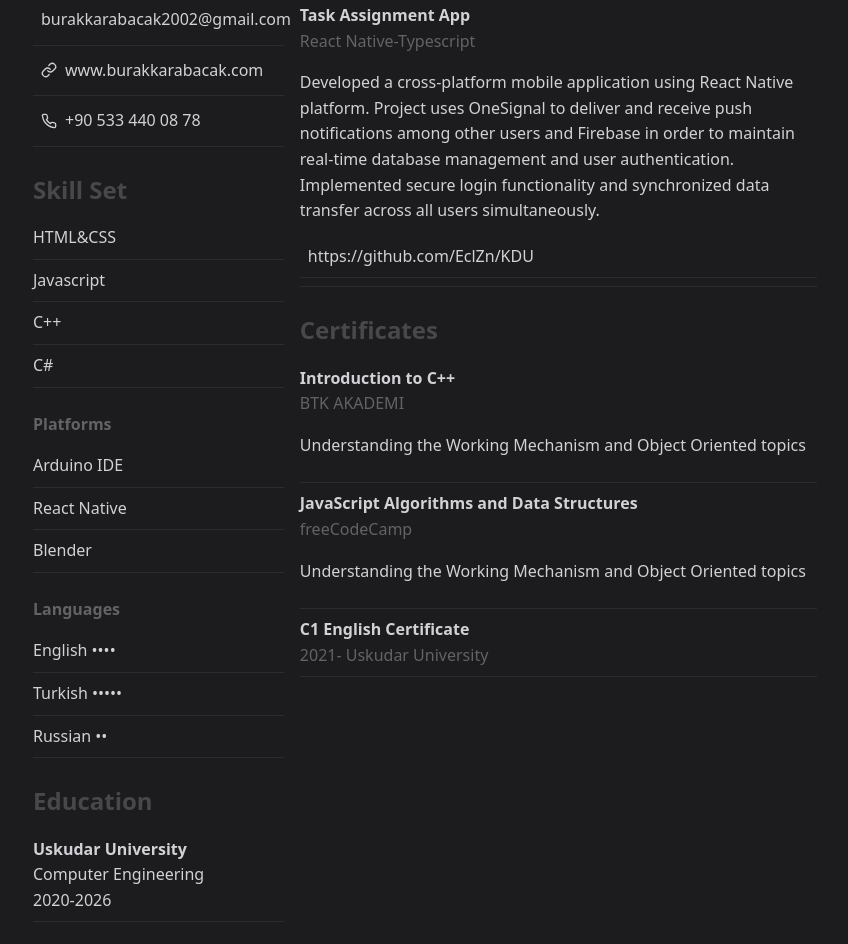
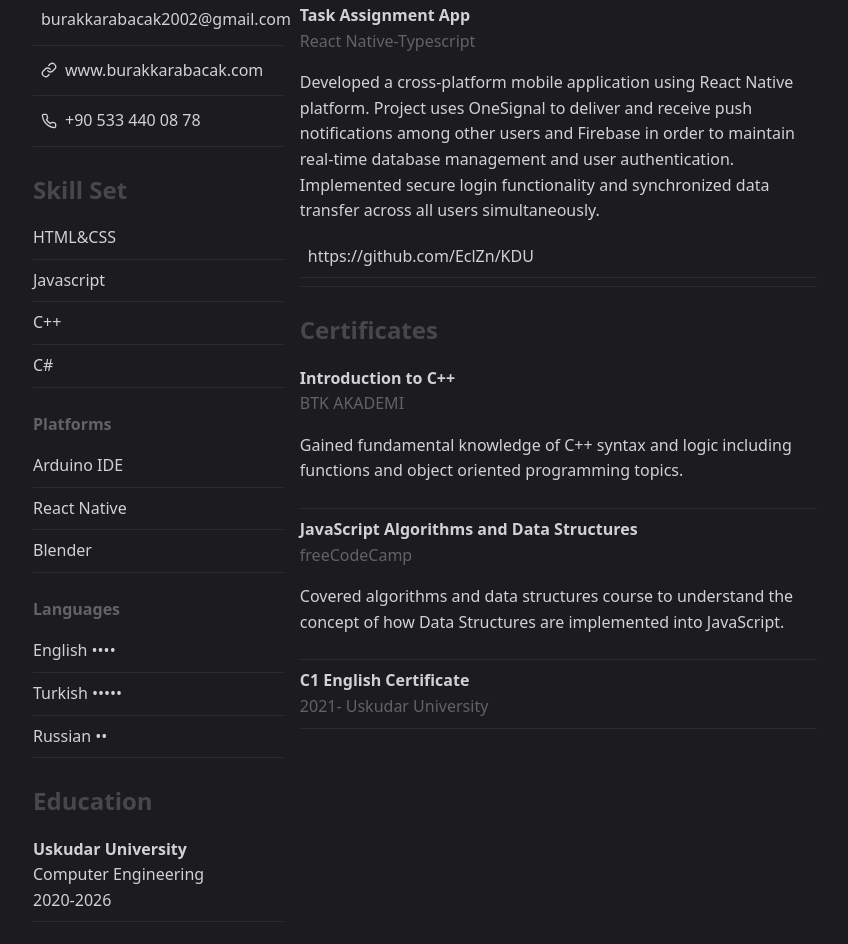
Before and after one commit to EclZn/CV2, a plain HTML site: page index.html in a window 1280 px wide. Shown: the part 473-1417 px from the top of the page, without its empty margins (223-1071 px from the left). Drawn offline with nearby package versions, Linux system fonts and the light colour scheme.

Commit message:
Update index.html

```diff
--- a/index.html
+++ b/index.html
@@ -77,11 +77,11 @@
     <h4 class="u-text--primary">Certificates</h4>
     <ul class="c-list">
       <li class="c-list__item"><strong>Introduction to C++</strong><br/><span class="u-text--secondary">BTK AKADEMI</span>
-        <p>Understanding the Working Mechanism and Object Oriented topics </p>
+        <p>Gained fundamental knowledge of C++ syntax and logic including functions and object oriented programming topics. </p>
       </li>
       <li class="c-list__item"><strong>JavaScript Algorithms and Data Structures</strong><br/>
         <span class="u-text--secondary">freeCodeCamp</span>
-        <p>Understanding the Working Mechanism and Object Oriented topics </p>
+        <p>Covered algorithms and data structures course to understand the concept of how Data Structures are implemented into JavaScript.</p>
       </li>
       <li class="c-list__item"><strong>C1 English Certificate</strong><br/><span class="u-text--secondary">2021- Uskudar University</span>
       </li>
```
